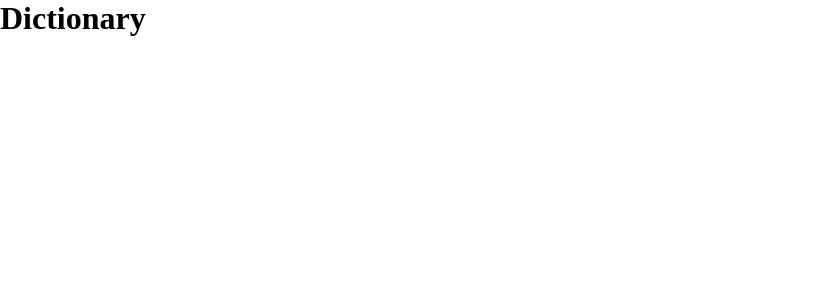
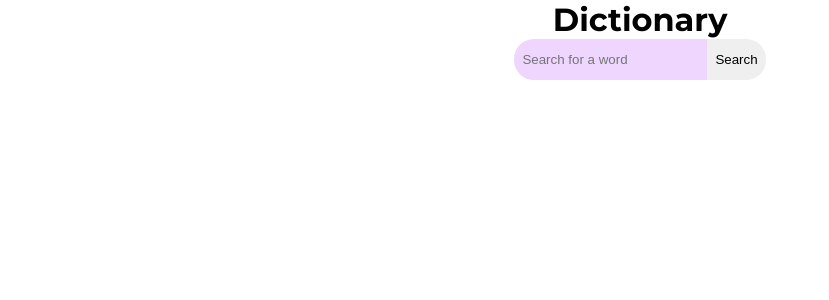
Before and after one commit to moamoa07/dictionary, a React (Vite) app: page / in a window 1280 px wide. Shown: the top 300 px of the page, without its empty margins (0-829 px from the left). Built offline with nearby package versions, Linux system fonts and the light colour scheme.

Commit message:
write searchbar component

```diff
--- a/src/App.tsx
+++ b/src/App.tsx
@@ -1,9 +1,18 @@
 import Header from './components/Header';
+import Searchbar from './components/Searchbar';
 
 function App() {
   return (
-    <div>
+    <div
+      style={{
+        width: '100%',
+        display: 'flex',
+        flexDirection: 'column',
+        alignItems: 'center',
+      }}
+    >
       <Header />
+      <Searchbar words={[]} />
     </div>
   );
 }
--- /dev/null
+++ b/src/components/Searchbar.tsx
@@ -0,0 +1,189 @@
+/* eslint-disable @typescript-eslint/no-explicit-any */
+import React, { useState } from 'react';
+
+interface SearchbarProps {
+  words: any[];
+}
+
+const Searchbar: React.FC<SearchbarProps> = ({ words: initialWords }) => {
+  const [searchTerm, setSearchTerm] = useState('');
+  const [words, setWords] = useState(initialWords);
+  const [error, setError] = useState<string>('');
+
+  const handleSearch = async () => {
+    if (!searchTerm) {
+      setError('Please enter a word to search.');
+      return;
+    }
+
+    try {
+      const response = await fetch(
+        `https://api.dictionaryapi.dev/api/v2/entries/en/${searchTerm}`
+      );
+
+      if (!response.ok) {
+        console.error('Error fetching data');
+        setError('Word does not exist, try something else.');
+        return;
+      }
+
+      const jsonResponse = await response.json();
+      console.log(jsonResponse);
+      setWords(jsonResponse);
+      setError('');
+    } catch (error) {
+      console.error('Error fetching data:', error);
+      setError('Error fetching data. Please try again.');
+    }
+  };
+
+  return (
+    <div
+      style={{
+        display: 'flex',
+        alignItems: 'center',
+        flexDirection: 'column',
+        justifyContent: 'center',
+        width: '100%',
+      }}
+    >
+      <div>
+        <input
+          type="text"
+          placeholder="Search for a word"
+          value={searchTerm}
+          onChange={(e) => setSearchTerm(e.target.value)}
+          style={{
+            border: 'none',
+            background: '#eed6ff',
+            padding: '0.8rem 0.5rem',
+            borderTopLeftRadius: '20px',
+            borderBottomLeftRadius: '20px',
+          }}
+        />
+        <button
+          onClick={handleSearch}
+          className="search-button"
+          style={{
+            border: 'none',
+            borderTopRightRadius: '20px',
+            borderBottomRightRadius: '20px',
+            padding: '0.8rem 0.5rem',
+          }}
+        >
+          Search
+        </button>
+      </div>
+
+      {error && (
+        <p data-testid="error" style={{ color: 'red', marginTop: '10px' }}>
+          {error}
+        </p>
+      )}
+
+      {/* Display the first dictionary entry */}
+      {words.length > 0 && (
+        <div
+          style={{
+            display: 'flex',
+            flexDirection: 'column',
+            alignItems: 'center',
+          }}
+        >
+          <ul data-testid="list-word-phonetics">
+            <li style={{ listStyle: 'none' }}>
+              <h3 style={{ textTransform: 'uppercase', fontSize: '26px' }}>
+                {words[0].word}
+              </h3>
+              <p>Phonetic: {words[0].phonetic}</p>
+
+              {/* Display phonetics */}
+              <ul>
+                {words[0].phonetics.map(
+                  (
+                    phonetic: {
+                      text:
+                        | string
+                        | number
+                        | boolean
+                        | React.ReactElement<
+                            any,
+                            string | React.JSXElementConstructor<any>
+                          >
+                        | Iterable<React.ReactNode>
+                        | React.ReactPortal
+                        | null
+                        | undefined;
+                      audio: string | undefined;
+                    },
+                    phoneticIndex: React.Key | null | undefined
+                  ) => (
+                    <li key={phoneticIndex} style={{ listStyle: 'none' }}>
+                      <p>Text: {phonetic.text}</p>
+                      {phonetic.audio && (
+                        <audio controls>
+                          <source
+                            src={phonetic.audio}
+                            type="audio/mpeg"
+                            data-testid="audio"
+                          />
+                          Your browser does not support the audio element.
+                        </audio>
+                      )}
+                    </li>
+                  )
+                )}
+              </ul>
+
+              {/* Display meanings */}
+              <h4>Meanings</h4>
+              <ul>
+                {words[0].meanings.map(
+                  (
+                    meaning: {
+                      partOfSpeech:
+                        | string
+                        | number
+                        | boolean
+                        | React.ReactElement<
+                            any,
+                            string | React.JSXElementConstructor<any>
+                          >
+                        | Iterable<React.ReactNode>
+                        | React.ReactPortal
+                        | null
+                        | undefined;
+                      definitions: {
+                        definition:
+                          | string
+                          | number
+                          | boolean
+                          | React.ReactElement<
+                              any,
+                              string | React.JSXElementConstructor<any>
+                            >
+                          | Iterable<React.ReactNode>
+                          | React.ReactPortal
+                          | null
+                          | undefined;
+                      }[];
+                    },
+                    meaningIndex: React.Key | null | undefined
+                  ) => (
+                    <li key={meaningIndex} style={{ listStyle: 'none' }}>
+                      <p>Part of Speech: {meaning.partOfSpeech}</p>
+                      <p>Definition: {meaning.definitions[0].definition}</p>
+                      {/* Add more details as needed */}
+                    </li>
+                  )
+                )}
+              </ul>
+            </li>
+          </ul>
+        </div>
+      )}
+    </div>
+  );
+};
+
+export default Searchbar;
--- a/src/index.css
+++ b/src/index.css
@@ -3,3 +3,12 @@
   margin: 0;
   box-sizing: border-box;
 }
+
+body {
+  font-family: 'Montserrat', sans-serif;
+}
+
+.search-button:hover {
+  background-color: #a4e321;
+  cursor: pointer;
+}
```
